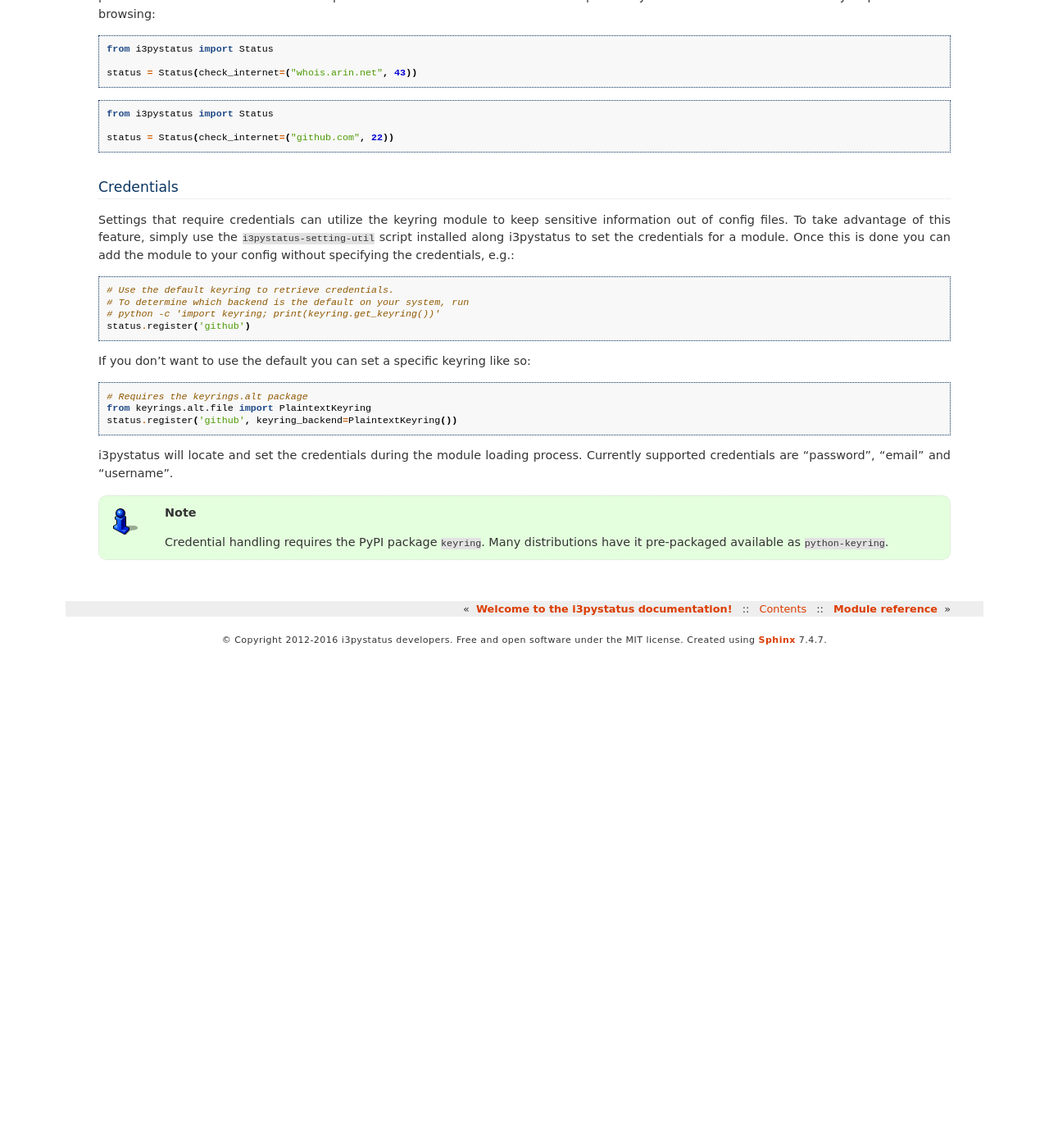
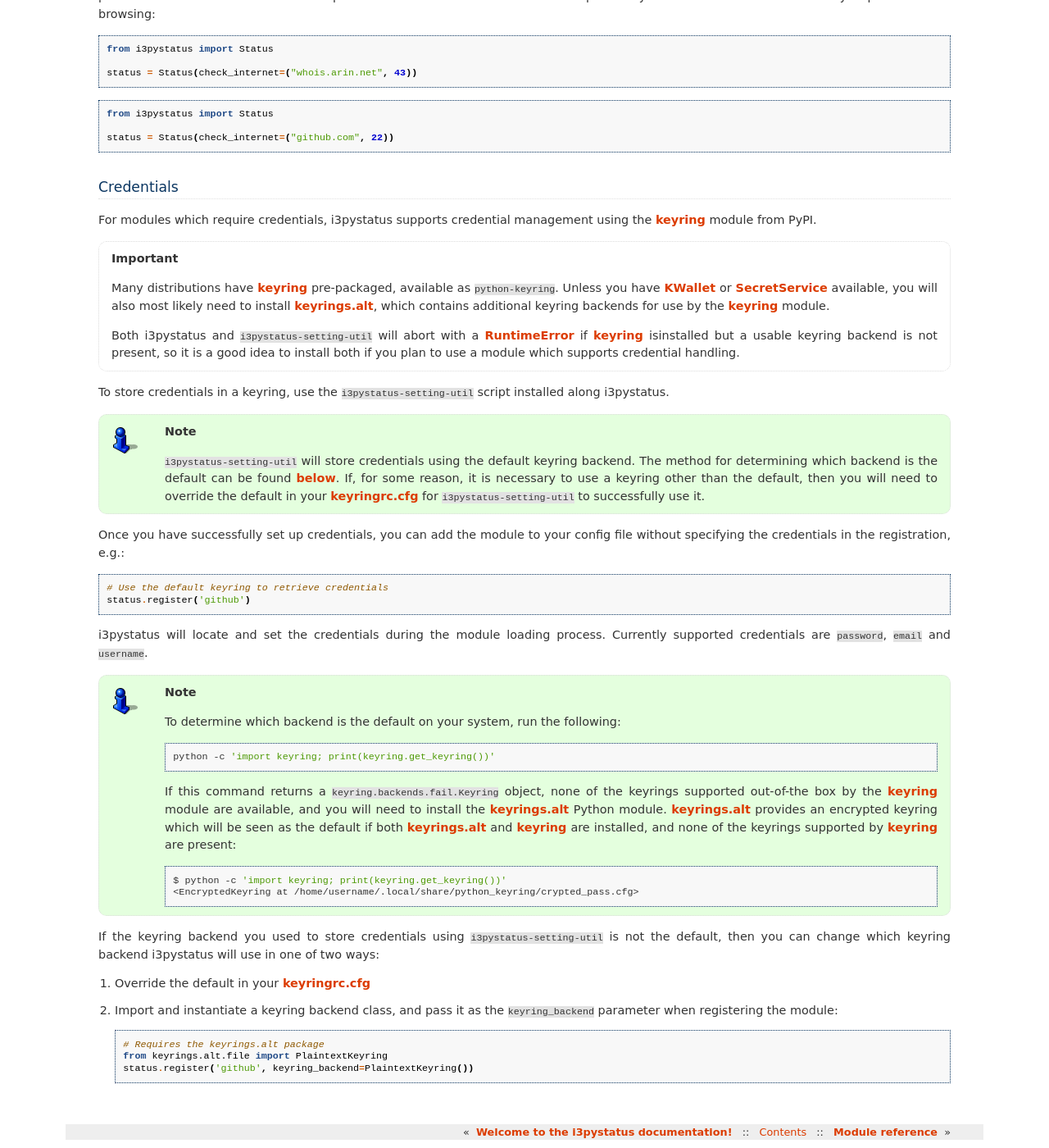
Before and after one commit to enkore/i3pystatus, a Sphinx documentation site: the page built from docs/configuration.rst, in a window 1280 px wide and 1400 px high, scrolled down 7217 px. Shown: the whole window at 82% size. Built offline with Sphinx 7.4.7, drawn with Linux system fonts in a browser that asks for light colours; before the commit the page ends 8015 px from its top, so only the background shows below that.

Commit message:
Improve keyring documentation

```diff
--- a/docs/configuration.rst
+++ b/docs/configuration.rst
@@ -536,32 +536,83 @@ service that is not traditionally required for web browsing:
 Credentials
 -----------
 
-Settings that require credentials can utilize the keyring module to
-keep sensitive information out of config files.  To take advantage of
-this feature, simply use the ``i3pystatus-setting-util`` script
-installed along i3pystatus to set the credentials for a module. Once
-this is done you can add the module to your config without specifying
-the credentials, e.g.:
+For modules which require credentials, i3pystatus supports credential
+management using the keyring_ module from PyPI.
+
+.. important::
+    Many distributions have keyring_ pre-packaged, available as
+    ``python-keyring``. Unless you have KWallet_ or SecretService_ available,
+    you will also most likely need to install keyrings.alt_, which contains
+    additional keyring backends for use by the keyring_ module.
+
+    Both i3pystatus and ``i3pystatus-setting-util`` will abort with a
+    RuntimeError_ if keyring_ isinstalled but a usable keyring backend is not
+    present, so it is a good idea to install both if you plan to use a module
+    which supports credential handling.
+
+To store credentials in a keyring, use the ``i3pystatus-setting-util`` script
+installed along i3pystatus.
+
+.. note::
+    ``i3pystatus-setting-util`` will store credentials using the default
+    keyring backend. The method for determining which backend is the default
+    can be found :ref:`below <default-keyring-backend>`. If, for some reason,
+    it is necessary to use a keyring other than the default, then you will need
+    to override the default in your keyringrc.cfg_ for
+    ``i3pystatus-setting-util`` to successfully use it.
+
+Once you have successfully set up credentials, you can add the module to your
+config file without specifying the credentials in the registration, e.g.:
 
 .. code:: python
 
-    # Use the default keyring to retrieve credentials.
-    # To determine which backend is the default on your system, run
-    # python -c 'import keyring; print(keyring.get_keyring())'
+    # Use the default keyring to retrieve credentials
     status.register('github')
 
-If you don't want to use the default you can set a specific keyring like so:
+i3pystatus will locate and set the credentials during the module loading
+process. Currently supported credentials are ``password``, ``email`` and
+``username``.
 
-.. code:: python
+.. _default-keyring-backend:
 
-    # Requires the keyrings.alt package
-    from keyrings.alt.file import PlaintextKeyring
-    status.register('github', keyring_backend=PlaintextKeyring())
+.. note::
+    To determine which backend is the default on your system, run the
+    following:
 
-i3pystatus will locate and set the credentials during the module
-loading process. Currently supported credentials are "password",
-"email" and "username".
+    .. code-block:: bash
 
-.. note:: Credential handling requires the PyPI package
-   ``keyring``. Many distributions have it pre-packaged available as
-   ``python-keyring``.
+        python -c 'import keyring; print(keyring.get_keyring())'
+
+    If this command returns a ``keyring.backends.fail.Keyring`` object, none of
+    the keyrings supported out-of-the box by the keyring_ module are available,
+    and you will need to install the keyrings.alt_ Python module. keyrings.alt_
+    provides an encrypted keyring which will be seen as the default if both
+    keyrings.alt_ and keyring_ are installed, and none of the keyrings
+    supported by keyring_ are present:
+
+    .. code-block:: bash
+
+        $ python -c 'import keyring; print(keyring.get_keyring())'
+        <EncryptedKeyring at /home/username/.local/share/python_keyring/crypted_pass.cfg>
+
+If the keyring backend you used to store credentials using
+``i3pystatus-setting-util`` is not the default, then you can change which
+keyring backend i3pystatus will use in one of two ways:
+
+#. Override the default in your keyringrc.cfg_
+
+#. Import and instantiate a keyring backend class, and pass it as the
+   ``keyring_backend`` parameter when registering the module:
+
+   .. code:: python
+
+       # Requires the keyrings.alt package
+       from keyrings.alt.file import PlaintextKeyring
+       status.register('github', keyring_backend=PlaintextKeyring())
+
+.. _KWallet: http://www.kde.org/
+.. _SecretService: https://specifications.freedesktop.org/secret-service/re01.html
+.. _RuntimeError: https://docs.python.org/3/library/exceptions.html#RuntimeError
+.. _keyring: https://pypi.python.org/pypi/keyring
+.. _keyrings.alt: https://pypi.python.org/pypi/keyrings.alt
+.. _keyringrc.cfg: http://pythonhosted.org/keyring/#customize-your-keyring-by-config-file
```
